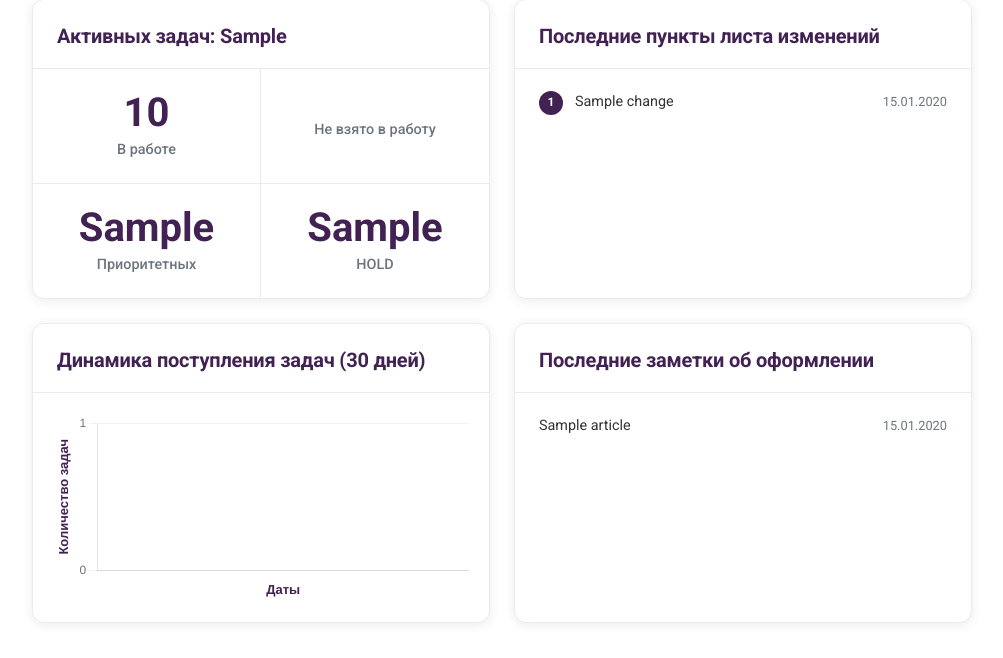
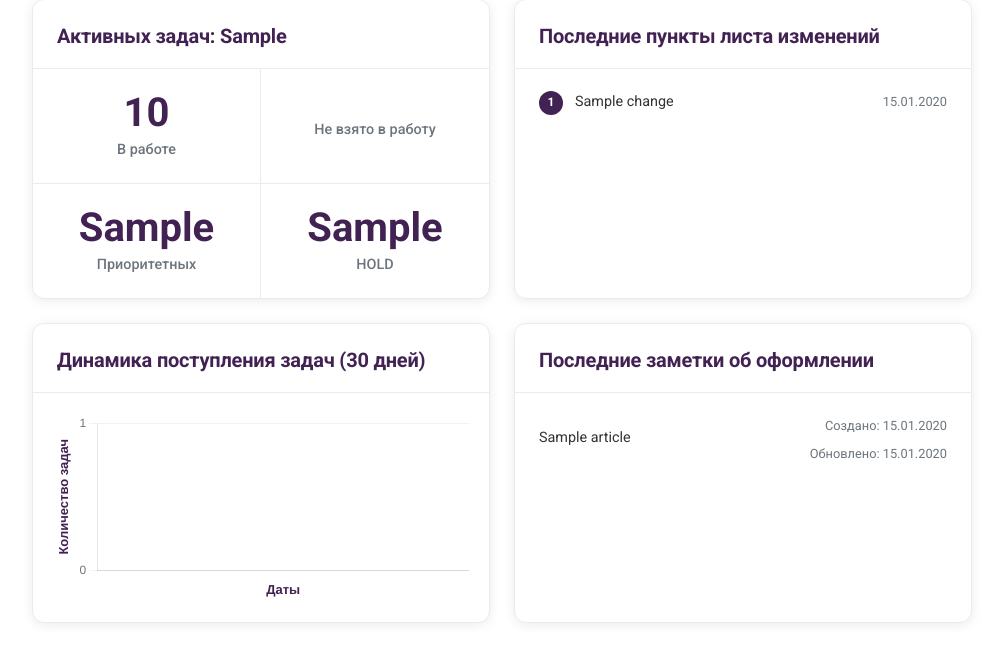
Before and after one commit to meeewwwww/dcchelp, a Django app: template dcchelp/dccpdh2/templates/index.html in a window 1280 px wide. Shown: the part 117-775 px from the top of the page, without its empty margins (138-1141 px from the left). Run offline with Django 5.2, Linux system fonts and the light colour scheme; the template is opened without the code that fills it: most values are stand-ins (such as "Sample title", 1, 10 or a date in 2020).

Commit message:
Обновлено отображение дашбордов на Главной странице.

```diff
--- a/dcchelp/dccpdh2/templates/index.html
+++ b/dcchelp/dccpdh2/templates/index.html
@@ -77,10 +77,13 @@
                      subtypeId: {{ article.doc_sub_type_id }},
                      articleId: {{ article.id }}
                    }))"
-                   class="change-title-index">
+                   class="article-title-index">
                     {{ article.title }}
                 </a>
-                <span class="change-created-index">{{ article.created|date:"d.m.Y" }}</span>
+                <div class="change-dates-index">
+                    <span class="article-created-index">Создано: {{ article.created|date:"d.m.Y" }}</span>
+                    <span class="article-updated-index">Обновлено: {{ article.updated|date:"d.m.Y" }}</span>
+                </div>
             </div>
             {% empty %}
             <div class="change-item-index empty-index">
--- a/dcchelp/dccpdh2/views.py
+++ b/dcchelp/dccpdh2/views.py
@@ -50,9 +50,9 @@ class IndexView(DataMixin, TemplateView):
             current_date += timedelta(days=1)
 
         return self.get_mixin_context(context,
-                                      changes=Change.objects.all()[:4],
+                                      changes=Change.objects.all()[:6],
 
-                                      articles=DocumentArticle.objects.order_by('-created').all()[:4],
+                                      articles=DocumentArticle.objects.order_by('-updated').all()[:4],
 
                                       active_tasks=tasks.count(),
                                       in_progress=tasks.filter(status='in_progress').count(),
--- a/dcchelp/static/css/styles.css
+++ b/dcchelp/static/css/styles.css
@@ -228,6 +228,44 @@ body {
 }
 
 .change-created-index {
+    line-height: 2;
+    color: #6c757d; /* Серый цвет */
+    font-size: 0.8rem;
+    margin-left: 12px;
+    flex-shrink: 0;
+}
+
+.change-dates-index {
+    /* Даты занимают вторую колонку */
+    display: flex;
+    flex-direction: column;
+    gap: 2px;
+    text-align: right;
+    font-size: 0.85em;
+    color: #6c757d;
+}
+
+.article-title-index {
+    display: flex;
+    align-items: center;
+    height: 100%;
+    min-height: 50px;
+    color: #333;
+    text-decoration: none;
+    font-size: 0.9rem;
+    line-height: 1.8;
+    flex: 1;
+    transition: color 0.2s ease;
+}
+
+.article-title-index:hover {
+    color: #5A2D72; /* Более светлый оттенок основного цвета */
+    text-decoration: underline;
+}
+
+.article-created-index,
+.article-updated-index {
+    white-space: nowrap;
     line-height: 2;
     color: #6c757d; /* Серый цвет */
     font-size: 0.8rem;
```
